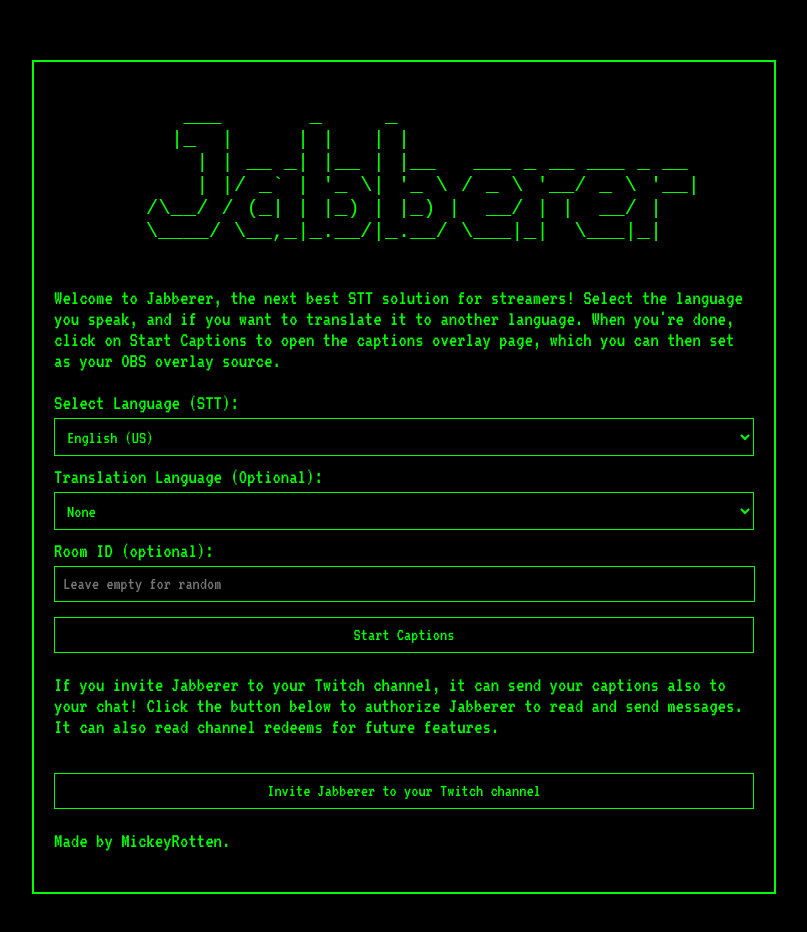
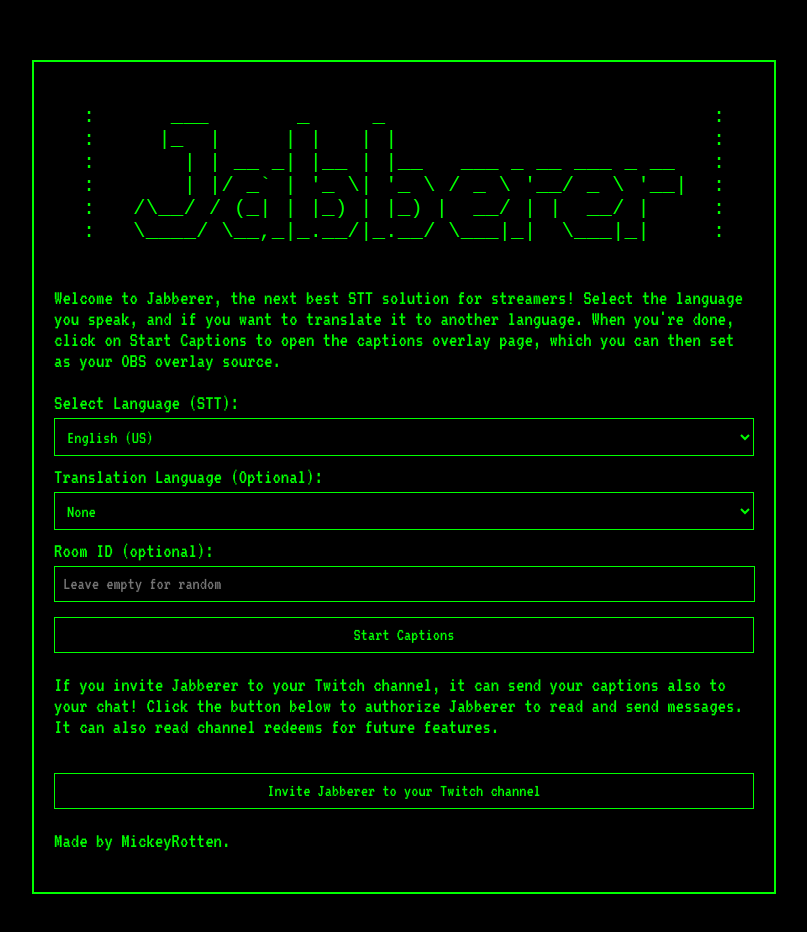
Before and after one commit to MickeyRotten/jabberer, a plain HTML site: page index.html in a window 1280 px wide. Shown: the whole page, without its empty margins (236-1043 px from the left). Drawn offline with Linux system fonts and the light colour scheme.

Commit message:
Update index.html

```diff
--- a/index.html
+++ b/index.html
@@ -71,12 +71,12 @@
 <body>
   <div class="container">
     <div class="ascii-art">
-      ___       _     _
-     |_  |     | |   | |
-       | | __ _| |__ | |__   ___ _ __ ___ _ __
-       | |/ _` | '_ \| '_ \ / _ \ '__/ _ \ '__|
-   /\__/ / (_| | |_) | |_) |  __/ | |  __/ |
-\____/ \__,_|_.__/|_.__/ \___|_|  \___|_|
+:      ___       _     _                          :
+:     |_  |     | |   | |                         :
+:       | | __ _| |__ | |__   ___ _ __ ___ _ __   :
+:       | |/ _` | '_ \| '_ \ / _ \ '__/ _ \ '__|  :
+:   /\__/ / (_| | |_) | |_) |  __/ | |  __/ |     :
+:   \____/ \__,_|_.__/|_.__/ \___|_|  \___|_|     :
     </div>
     <p>Welcome to Jabberer, the next best STT solution for streamers! Select the language you speak, and if you want to translate it to another language. When you're done, click on Start Captions to open the captions overlay page, which you can then set as your OBS overlay source.</p>
     <form id="configForm">
```
